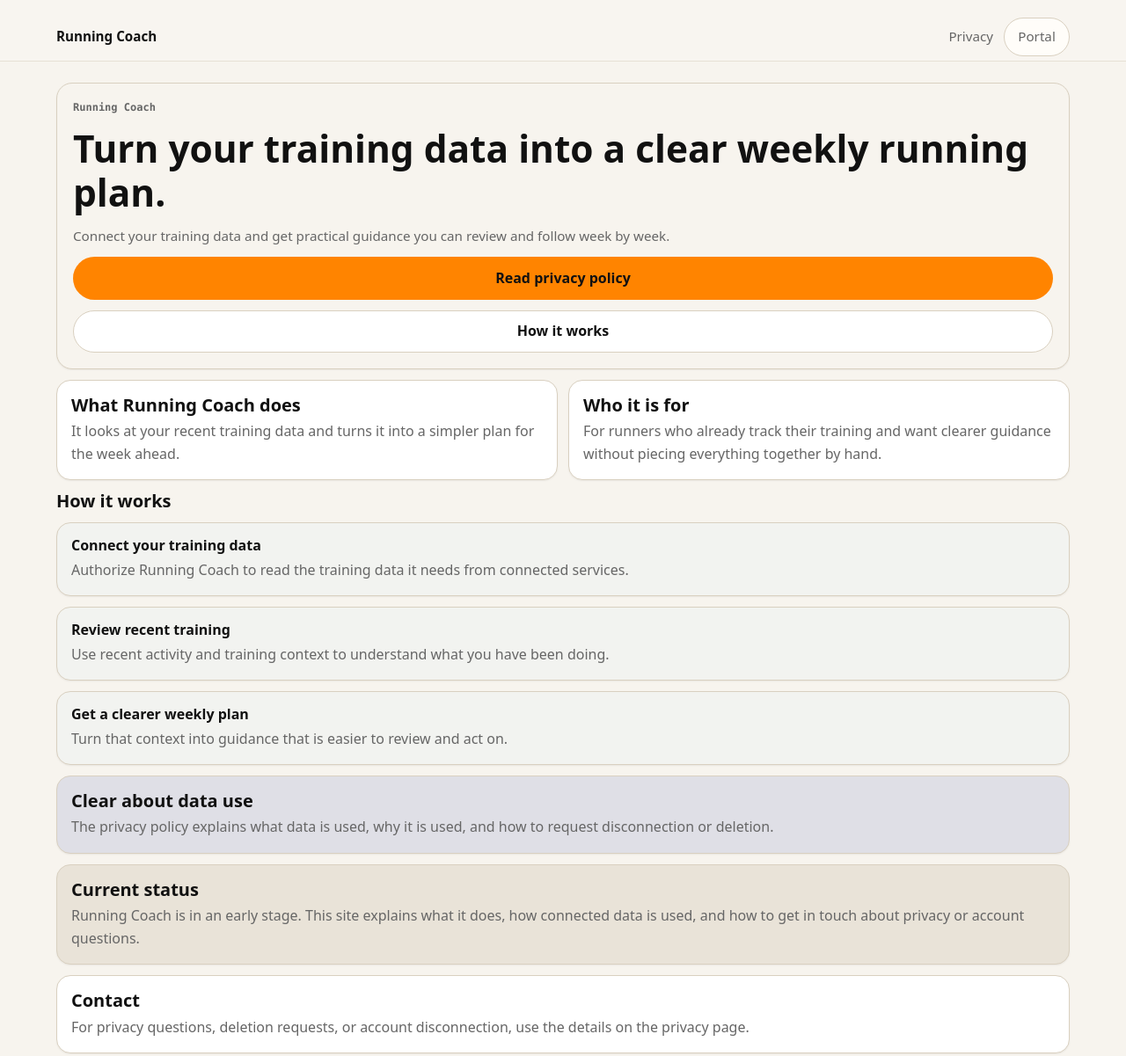
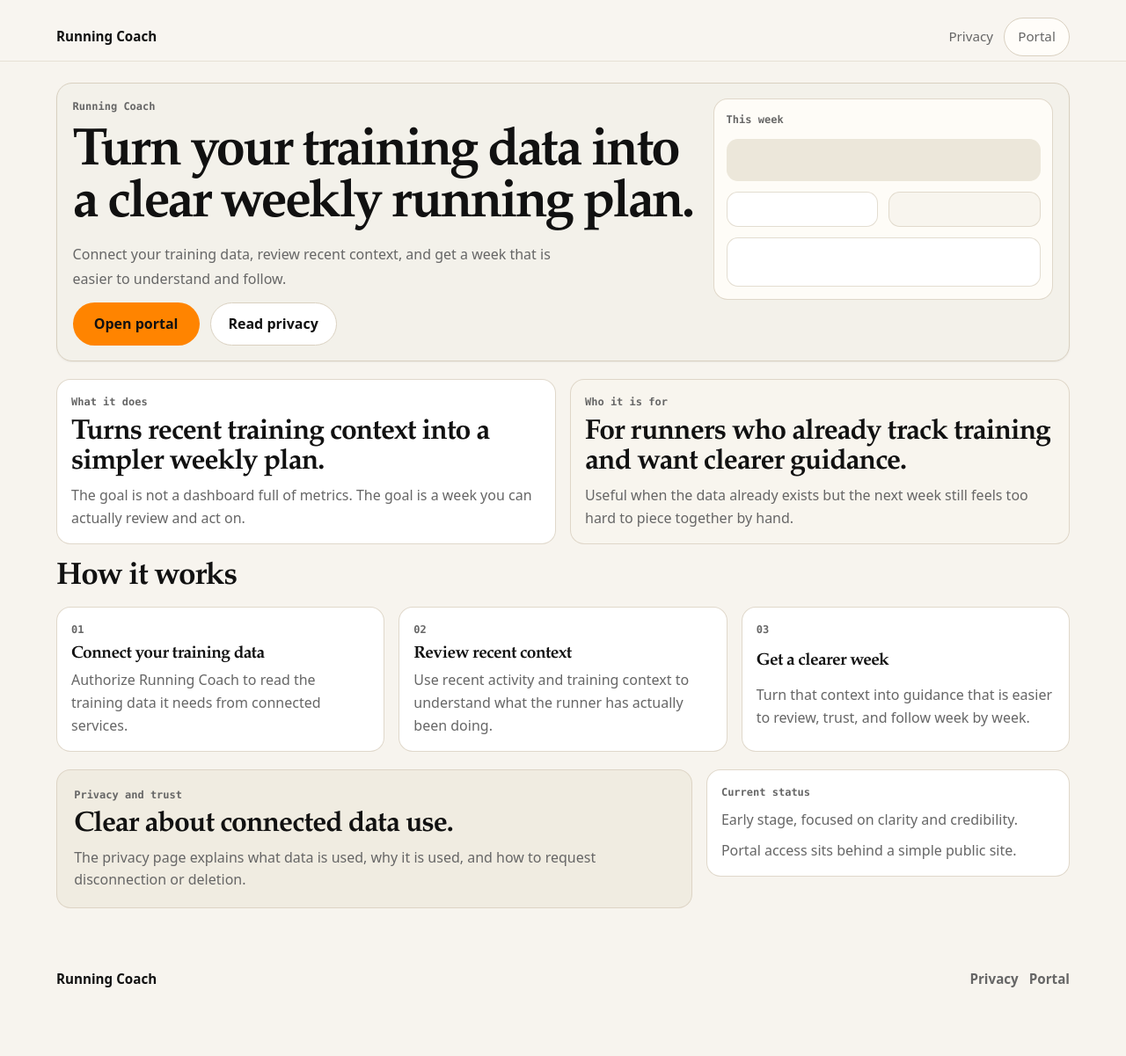
Before and after one commit to jordiadan/running-coach-web, an Astro site: page / in a window 1280 px wide. Shown: the top 1201 px of the page at 88% size. After the commit the page ends 1137 px from the top, so only its background shows below. Built offline with nearby package versions, Linux system fonts and the light colour scheme; Astro itself is replaced by a stand-in of ours.

Commit message:
Refine landing page direction

```diff
--- a/src/pages/index.astro
+++ b/src/pages/index.astro
@@ -7,73 +7,99 @@ import BaseLayout from "../layouts/BaseLayout.astro";
   description="Running Coach turns training data into a clear weekly running plan."
   pathname="/"
 >
-  <div class="shell page page--home">
-    <section class="hero-card">
-      <p class="eyebrow">Running Coach</p>
-      <h1>Turn your training data into a clear weekly running plan.</h1>
-      <p class="lede">
-        Connect your training data and get practical guidance you can review and follow
-        week by week.
-      </p>
-      <div class="button-group">
-        <a class="button button--primary" href="/privacy">Read privacy policy</a>
-        <a class="button button--secondary" href="#how-it-works">How it works</a>
+  <article class="shell landing-page">
+    <header class="landing-hero">
+      <div class="landing-hero__intro">
+        <p class="eyebrow">Running Coach</p>
+        <h1>Turn your training data into a clear weekly running plan.</h1>
+        <p class="lede landing-hero__lede">
+          Connect your training data, review recent context, and get a week that is
+          easier to understand and follow.
+        </p>
+        <div class="landing-actions">
+          <a class="button button--primary" href="/login">Open portal</a>
+          <a class="button button--secondary" href="/privacy">Read privacy</a>
+        </div>
+      </div>
+
+      <section class="landing-preview" aria-labelledby="landing-preview-title">
+        <p id="landing-preview-title" class="eyebrow">This week</p>
+        <div class="landing-preview__hero" aria-hidden="true"></div>
+        <div class="landing-preview__split" aria-hidden="true">
+          <div></div>
+          <div></div>
+        </div>
+        <div class="landing-preview__footer" aria-hidden="true"></div>
+      </section>
+    </header>
+
+    <section class="landing-value-row" aria-label="Product summary">
+      <article class="landing-value-card">
+        <p class="eyebrow">What it does</p>
+        <h2>Turns recent training context into a simpler weekly plan.</h2>
+        <p>
+          The goal is not a dashboard full of metrics. The goal is a week you can
+          actually review and act on.
+        </p>
+      </article>
+
+      <article class="landing-value-card landing-value-card--tint">
+        <p class="eyebrow">Who it is for</p>
+        <h2>For runners who already track training and want clearer guidance.</h2>
+        <p>
+          Useful when the data already exists but the next week still feels too hard to
+          piece together by hand.
+        </p>
+      </article>
+    </section>
+
+    <section id="how-it-works" class="landing-flow" aria-labelledby="landing-flow-title">
+      <h2 id="landing-flow-title">How it works</h2>
+      <div class="landing-flow__grid">
+        <article class="landing-step">
+          <p class="eyebrow">01</p>
+          <h3>Connect your training data</h3>
+          <p>
+            Authorize Running Coach to read the training data it needs from connected
+            services.
+          </p>
+        </article>
+
+        <article class="landing-step">
+          <p class="eyebrow">02</p>
+          <h3>Review recent context</h3>
+          <p>
+            Use recent activity and training context to understand what the runner has
+            actually been doing.
+          </p>
+        </article>
+
+        <article class="landing-step">
+          <p class="eyebrow">03</p>
+          <h3>Get a clearer week</h3>
+          <p>
+            Turn that context into guidance that is easier to review, trust, and follow
+            week by week.
+          </p>
+        </article>
       </div>
     </section>
 
-    <section class="summary-grid" aria-label="Product summary">
-      <div class="card">
-        <h2>What Running Coach does</h2>
-        <p>It looks at your recent training data and turns it into a simpler plan for the week ahead.</p>
-      </div>
-      <div class="card">
-        <h2>Who it is for</h2>
+    <section class="landing-trust" aria-label="Trust and status">
+      <article class="landing-trust__primary">
+        <p class="eyebrow">Privacy and trust</p>
+        <h2>Clear about connected data use.</h2>
         <p>
-          For runners who already track their training and want clearer guidance without
-          piecing everything together by hand.
+          The privacy page explains what data is used, why it is used, and how to
+          request disconnection or deletion.
         </p>
-      </div>
+      </article>
+
+      <aside class="landing-trust__meta">
+        <p class="eyebrow">Current status</p>
+        <p>Early stage, focused on clarity and credibility.</p>
+        <p>Portal access sits behind a simple public site.</p>
+      </aside>
     </section>
-
-    <section id="how-it-works" class="home-flow" aria-labelledby="how-it-works-title">
-      <h2 id="how-it-works-title">How it works</h2>
-      <div class="card card--muted">
-        <h3>Connect your training data</h3>
-        <p>Authorize Running Coach to read the training data it needs from connected services.</p>
-      </div>
-      <div class="card card--muted">
-        <h3>Review recent training</h3>
-        <p>Use recent activity and training context to understand what you have been doing.</p>
-      </div>
-      <div class="card card--muted">
-        <h3>Get a clearer weekly plan</h3>
-        <p>Turn that context into guidance that is easier to review and act on.</p>
-      </div>
-    </section>
-
-    <section class="card card--info">
-      <h2>Clear about data use</h2>
-      <p>
-        The privacy policy explains what data is used, why it is used, and how to
-        request disconnection or deletion.
-      </p>
-    </section>
-
-    <section class="card card--status">
-      <h2>Current status</h2>
-      <p>
-        Running Coach is in an early stage. This site explains what it does, how
-        connected data is used, and how to get in touch about privacy or account
-        questions.
-      </p>
-    </section>
-
-    <section class="card">
-      <h2>Contact</h2>
-      <p>
-        For privacy questions, deletion requests, or account disconnection, use the
-        details on the privacy page.
-      </p>
-    </section>
-  </div>
+  </article>
 </BaseLayout>
--- a/src/styles/global.css
+++ b/src/styles/global.css
@@ -257,6 +257,251 @@ ol {
 .home-flow {
   display: grid;
   gap: 0.75rem;
+}
+
+.landing-page {
+  display: grid;
+  gap: 1.25rem;
+  max-width: none;
+}
+
+.landing-hero {
+  display: grid;
+  gap: 1rem;
+  padding: 1rem;
+  background: #f3f1ea;
+  border: 1px solid var(--border);
+  border-radius: var(--radius-lg);
+  box-shadow: var(--shadow);
+}
+
+.landing-hero__intro {
+  display: grid;
+  gap: 0.85rem;
+}
+
+.landing-hero__intro h1 {
+  font-family: var(--font-display);
+  font-size: clamp(2.25rem, 7vw, 3.75rem);
+  font-weight: 600;
+  line-height: 0.98;
+  letter-spacing: -0.045em;
+}
+
+.landing-hero__lede {
+  max-width: 36rem;
+  font-size: 1rem;
+  line-height: 1.7;
+}
+
+.landing-actions {
+  display: flex;
+  flex-wrap: wrap;
+  gap: 0.75rem;
+}
+
+.landing-actions .button {
+  width: auto;
+  min-width: 9rem;
+}
+
+.landing-actions .button,
+.landing-preview,
+.landing-value-card,
+.landing-step,
+.landing-trust__primary,
+.landing-trust__meta {
+  transition:
+    transform 0.22s ease,
+    box-shadow 0.22s ease,
+    border-color 0.22s ease,
+    background-color 0.22s ease;
+}
+
+.landing-actions .button:hover,
+.landing-preview:hover,
+.landing-value-card:hover,
+.landing-step:hover,
+.landing-trust__primary:hover {
+  transform: translateY(-2px);
+  box-shadow: 0 7px 20px rgba(17, 17, 17, 0.08);
+}
+
+.landing-trust__meta:hover {
+  transform: translateY(-1px);
+  box-shadow: 0 5px 14px rgba(17, 17, 17, 0.05);
+}
+
+.landing-preview {
+  display: grid;
+  gap: 0.75rem;
+  align-content: start;
+  padding: 0.85rem;
+  background: rgba(255, 253, 248, 0.92);
+  border: 1px solid rgba(217, 208, 192, 0.82);
+  border-radius: var(--radius);
+}
+
+.landing-preview__hero,
+.landing-preview__footer,
+.landing-preview__split > div {
+  border-radius: 0.8rem;
+}
+
+.landing-preview__hero {
+  height: 3rem;
+  background: #ece7da;
+}
+
+.landing-preview__split {
+  display: grid;
+  grid-template-columns: repeat(2, minmax(0, 1fr));
+  gap: 0.75rem;
+}
+
+.landing-preview__split > div {
+  height: 2.5rem;
+  background: #fff;
+  border: 1px solid rgba(217, 208, 192, 0.72);
+}
+
+.landing-preview__split > div:last-child {
+  background: #f8f5ee;
+}
+
+.landing-preview__footer {
+  height: 3.5rem;
+  background: #fff;
+  border: 1px solid rgba(217, 208, 192, 0.72);
+}
+
+.landing-value-row,
+.landing-flow__grid,
+.landing-trust {
+  display: grid;
+  gap: 1rem;
+}
+
+.landing-value-card,
+.landing-step,
+.landing-trust__primary,
+.landing-trust__meta {
+  display: grid;
+  gap: 0.45rem;
+  padding: 1rem;
+  border: 1px solid rgba(217, 208, 192, 0.82);
+  border-radius: var(--radius);
+}
+
+.landing-value-card,
+.landing-step,
+.landing-trust__meta {
+  background: #fff;
+}
+
+.landing-value-card--tint {
+  background: #f8f5ee;
+}
+
+.landing-value-card h2,
+.landing-step h3,
+.landing-trust__primary h2 {
+  font-family: var(--font-display);
+  line-height: 1.08;
+  letter-spacing: -0.03em;
+}
+
+.landing-value-card h2,
+.landing-trust__primary h2 {
+  font-size: clamp(1.4rem, 3vw, 2rem);
+}
+
+.landing-step h3 {
+  font-size: 1.2rem;
+}
+
+.landing-flow {
+  display: grid;
+  gap: 0.9rem;
+}
+
+.landing-flow > h2 {
+  font-family: var(--font-display);
+  font-size: clamp(1.7rem, 3vw, 2.2rem);
+  line-height: 1.04;
+  letter-spacing: -0.03em;
+}
+
+.landing-trust__primary {
+  padding: 1.15rem 1.2rem;
+  background: #f0ece1;
+}
+
+.landing-trust__meta {
+  align-content: start;
+  gap: 0.55rem;
+}
+
+.landing-value-card p:last-child,
+.landing-step p:last-child,
+.landing-trust__primary p:last-child,
+.landing-trust__meta p:last-child,
+.landing-trust__meta p:nth-child(2) {
+  color: var(--muted);
+}
+
+.landing-hero__intro,
+.landing-preview,
+.landing-value-card,
+.landing-step,
+.landing-trust__primary,
+.landing-trust__meta {
+  opacity: 0;
+  transform: translateY(14px);
+  animation: landing-fade-up 0.7s cubic-bezier(0.22, 1, 0.36, 1) forwards;
+}
+
+.landing-hero__intro {
+  animation-delay: 0.04s;
+}
+
+.landing-preview {
+  animation-delay: 0.12s;
+}
+
+.landing-value-card:first-child {
+  animation-delay: 0.18s;
+}
+
+.landing-value-card:last-child {
+  animation-delay: 0.24s;
+}
+
+.landing-step:nth-child(1) {
+  animation-delay: 0.3s;
+}
+
+.landing-step:nth-child(2) {
+  animation-delay: 0.36s;
+}
+
+.landing-step:nth-child(3) {
+  animation-delay: 0.42s;
+}
+
+.landing-trust__primary {
+  animation-delay: 0.48s;
+}
+
+.landing-trust__meta {
+  animation-delay: 0.54s;
+}
+
+@keyframes landing-fade-up {
+  to {
+    opacity: 1;
+    transform: translateY(0);
+  }
 }
 
 .footer-spacer {
@@ -813,6 +1058,26 @@ ol {
     max-width: none;
   }
 
+  .landing-hero {
+    grid-template-columns: minmax(0, 1.65fr) minmax(13rem, 0.9fr);
+    align-items: start;
+    gap: 1.25rem;
+    padding: 1.1rem;
+  }
+
+  .landing-value-row {
+    grid-template-columns: repeat(2, minmax(0, 1fr));
+  }
+
+  .landing-flow__grid {
+    grid-template-columns: repeat(3, minmax(0, 1fr));
+  }
+
+  .landing-trust {
+    grid-template-columns: minmax(0, 1.4fr) minmax(15rem, 0.8fr);
+    align-items: start;
+  }
+
   .privacy-hero {
     grid-template-columns: minmax(0, 1.7fr) minmax(13rem, 0.8fr);
     align-items: start;
```
